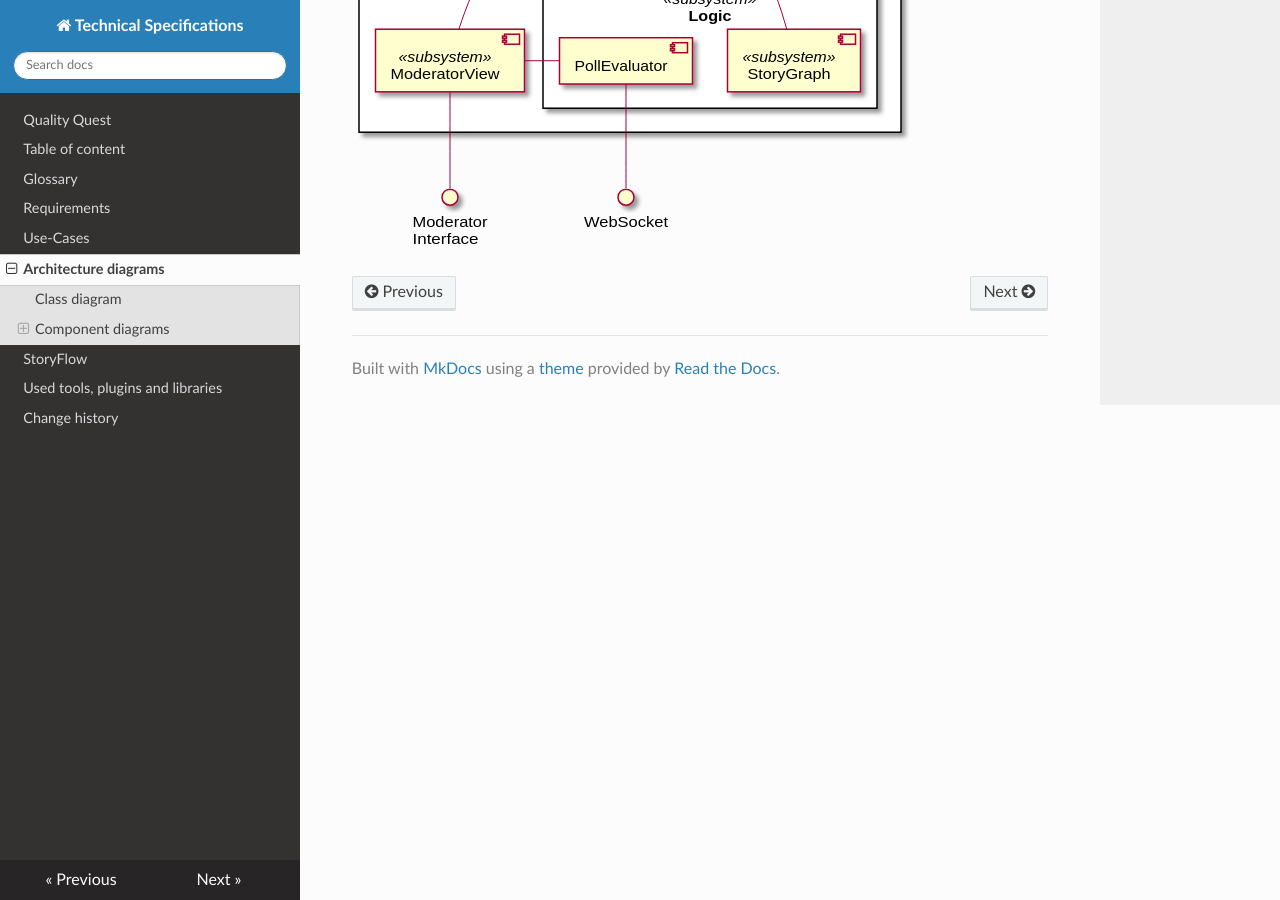
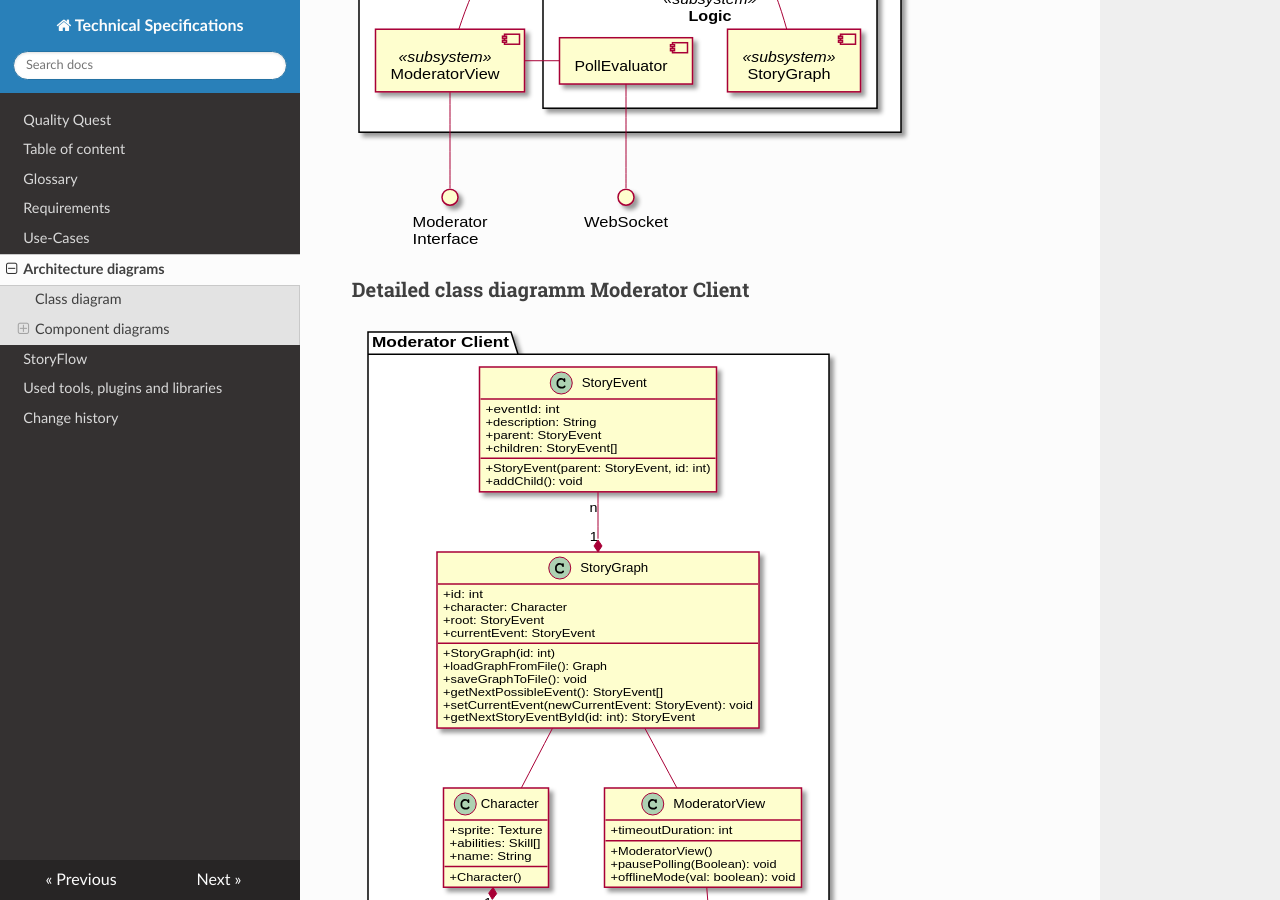
Before and after one commit to Brotenko/QualityQuest, an MkDocs documentation site: the page built from Docs/Technical Specifications/docs/architectureDiagrams.md, in a window 1280 px wide and 900 px high, scrolled down 3369 px. Built offline with MkDocs 1.6.1, drawn with Linux system fonts in a browser that asks for light colours; nearby versions of some CDN libraries.

Commit message:
updated svg and .md

```diff
--- a/Docs/Technical Specifications/docs/architectureDiagrams.md
+++ b/Docs/Technical Specifications/docs/architectureDiagrams.md
@@ -40,3 +40,10 @@ Architectural overview of which subsystems and interfaces the Server component c
 Architectural overview of which subsystems and interfaces the Moderator-Client component consists of.
 
 ![Moderator-Client](diagrams/ModeratorClientComponentDiagram.svg)
+
+
+### Detailed class diagramm Moderator Client
+
+
+
+![ModeratorClient Class Diagram](diagrams/ModeratorClientClassDiagram.svg)
```
Also changed, not shown: Docs/Technical Specifications/docs/diagrams/ModeratorClientClassDiagram.svg (added), Docs/Technical Specifications/docs/diagrams/ServerComponentDiagram.svg, 1 other file.
